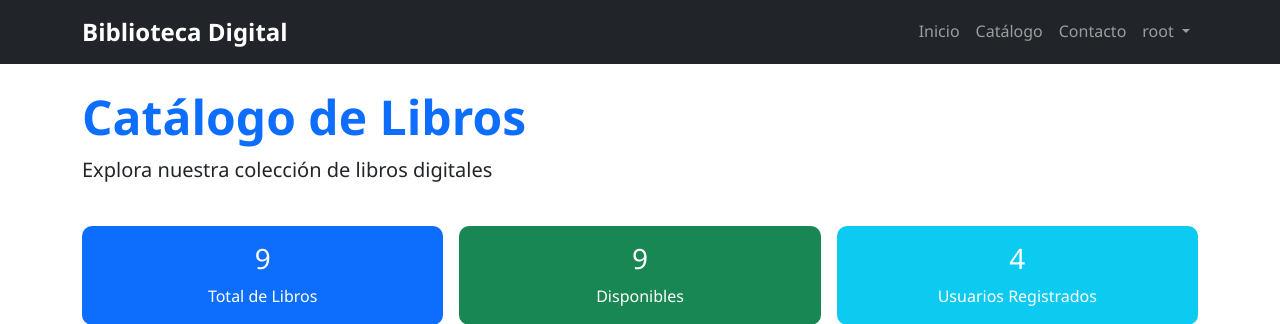
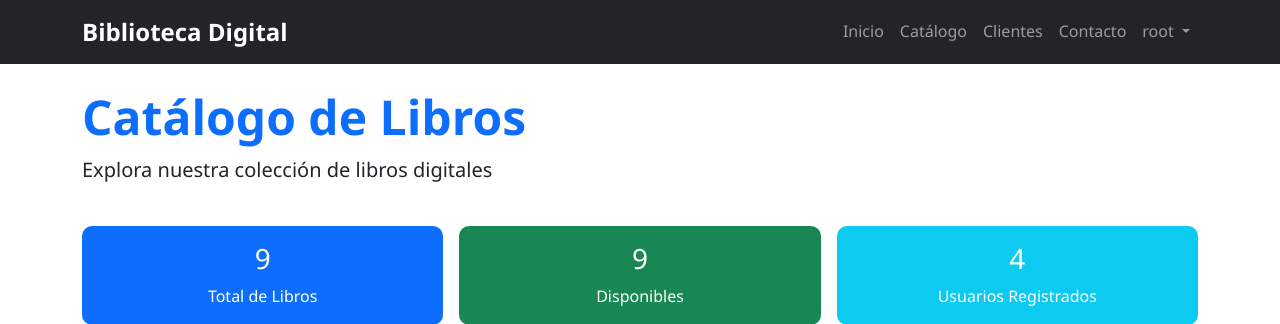
Before and after one commit to carminh/Libreria-Backend, a Django app: page /libreria/catalogo/ in a window 1280 px wide. Shown: the top 324 px of the page. Run offline with Django 5.2, Linux system fonts and the light colour scheme; a user stored in the database is signed in; data comes from the database, SQL or seed files in the repository; both versions use the stored data as it was after the commit.

Commit message:
acceso restringido y clientes público

```diff
--- a/progbackend/libreria/views.py
+++ b/progbackend/libreria/views.py
@@ -31,6 +31,7 @@ def catalogo(request):
     }
     return render(request, 'libreria/catalogo.html', context)
 
+@login_required(login_url='libreria:login')
 def contacto(request):
     if request.method == "POST":
         nombre = request.POST.get("nombre")
@@ -42,6 +43,7 @@ def contacto(request):
         return render(request, 'libreria/gracias.html')
 
     return render(request, 'libreria/contacto.html')
+
 
 def clientes(request):
     contactos = Contacto.objects.all().order_by('-fecha')
--- a/progbackend/templates/libreria/base.html
+++ b/progbackend/templates/libreria/base.html
@@ -30,8 +30,15 @@
                         <a class="nav-link" href="{% url 'libreria:catalogo' %}">Catálogo</a>
                     </li>
                     <li class="nav-item">
+                        <a class="nav-link" href="{% url 'libreria:clientes' %}">Clientes</a>
+                    </li>
+                     {% if user.is_authenticated %}
+                    <li class="nav-item">
                         <a class="nav-link" href="{% url 'libreria:contacto' %}">Contacto</a>
                     </li>
+                    {% endif %}
+
+
 
                     {% if user.is_authenticated %}
                         <li class="nav-item dropdown">
```
Also changed, not shown: progbackend/db.sqlite3.
